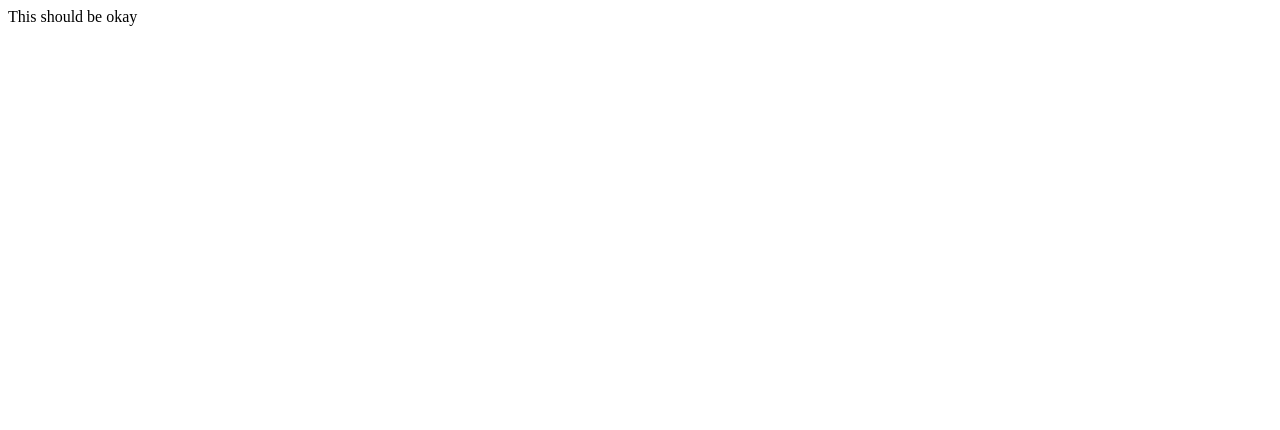
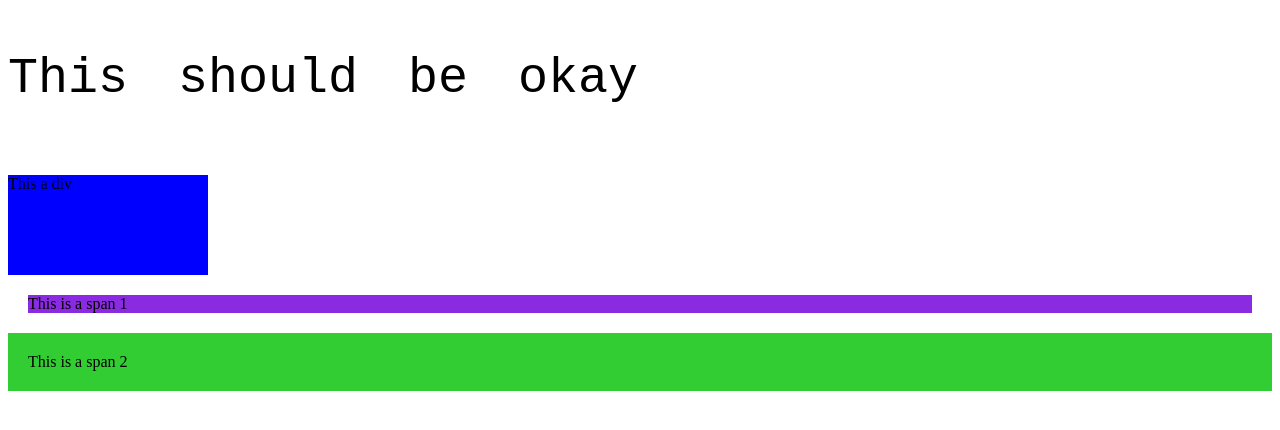
Before and after one commit to ennyworldwide/gitdemo, a plain HTML site: page index.html in a window 1280 px wide. Drawn offline with Linux system fonts and the light colour scheme.

Commit message:
edited a new file

```diff
--- a/index.html
+++ b/index.html
@@ -4,8 +4,13 @@
     <meta charset="UTF-8">
     <meta name="viewport" content="width=device-width, initial-scale=1.0">
     <title>New</title>
+    <link rel="stylesheet" href="style.css">
 </head>
 <body>
-    This should be okay
+    <p class="text">This should be okay</p>
+    <br>
+    <div id="container">This a div</div>
+    <span class="span-1">This is a span 1</span>
+    <span class="span-2">This is a span 2</span>
 </body>
 </html>
--- /dev/null
+++ b/style.css
@@ -0,0 +1,27 @@
+
+
+#container {
+    height: 100px;
+    width: 200px;
+    background-color: blue;
+    display: inline-block;
+}
+
+.span-1 {
+    background-color: blueviolet;
+    /* padding: 20px; */
+    display: block;
+    margin: 20px;
+}
+.span-2 {
+    background-color: limegreen;
+    padding: 20px;
+    display: block;
+}
+
+.text {
+    font-family: 'Courier New', Courier, monospace;
+    font-size: 50px;
+    /* letter-spacing: 10px; */
+    word-spacing: 20px;
+}
```
